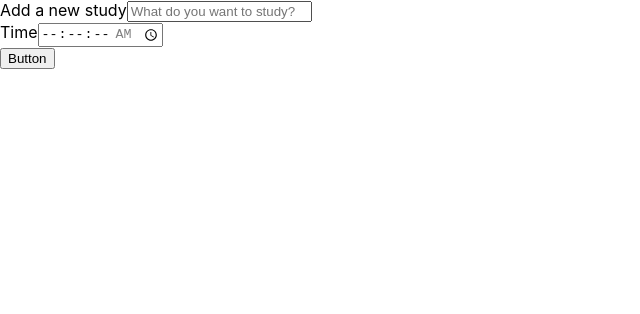
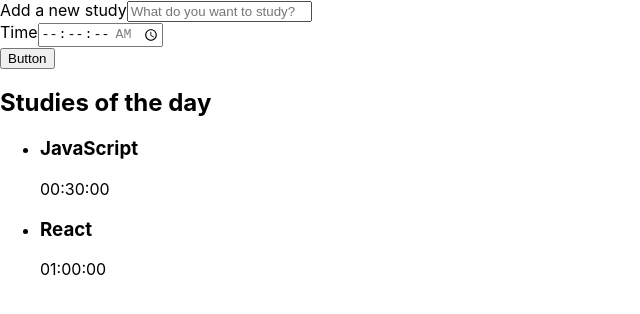
Before and after one commit to victorkauan/alura-studies, a React (Create React App) app: page / in a window 1280 px wide. Shown: the top 314 px of the page, without its empty margins (0-640 px from the left). Built offline with nearby package versions, Linux system fonts and the light colour scheme.

Commit message:
:sparkles: feat: Create list component

```diff
--- a/src/App.tsx
+++ b/src/App.tsx
@@ -1,5 +1,11 @@
 import Form from "./components/Form";
+import List from "./components/List";
 
 export default function App() {
-  return <Form />
+  return (
+    <div>
+      <Form />
+      <List />
+    </div>
+  );
 }
--- a/src/components/Button/index.tsx
+++ b/src/components/Button/index.tsx
@@ -2,6 +2,6 @@
 
 export default class Button extends React.Component {
   render() {
-    return <button>Button</button>
+    return <button>Button</button>;
   }
 }
--- a/src/components/Form/index.tsx
+++ b/src/components/Form/index.tsx
@@ -30,6 +30,6 @@
         </div>
         <Button />
       </form>
-    )
+    );
   }
 }
--- /dev/null
+++ b/src/components/List/index.tsx
@@ -0,0 +1,17 @@
+export default function List() {
+  return (
+    <aside>
+      <h2>Studies of the day</h2>
+      <ul>
+        <li>
+          <h3>JavaScript</h3>
+          <span>00:30:00</span>
+        </li>
+        <li>
+          <h3>React</h3>
+          <span>01:00:00</span>
+        </li>
+      </ul>
+    </aside>
+  );
+}
```
